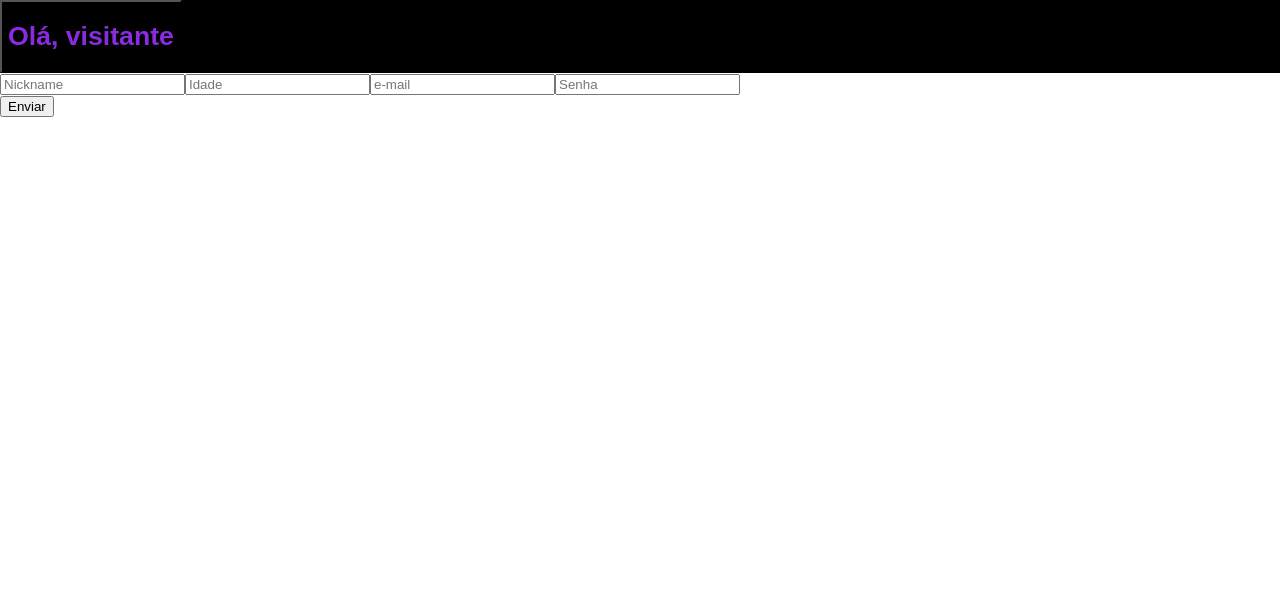
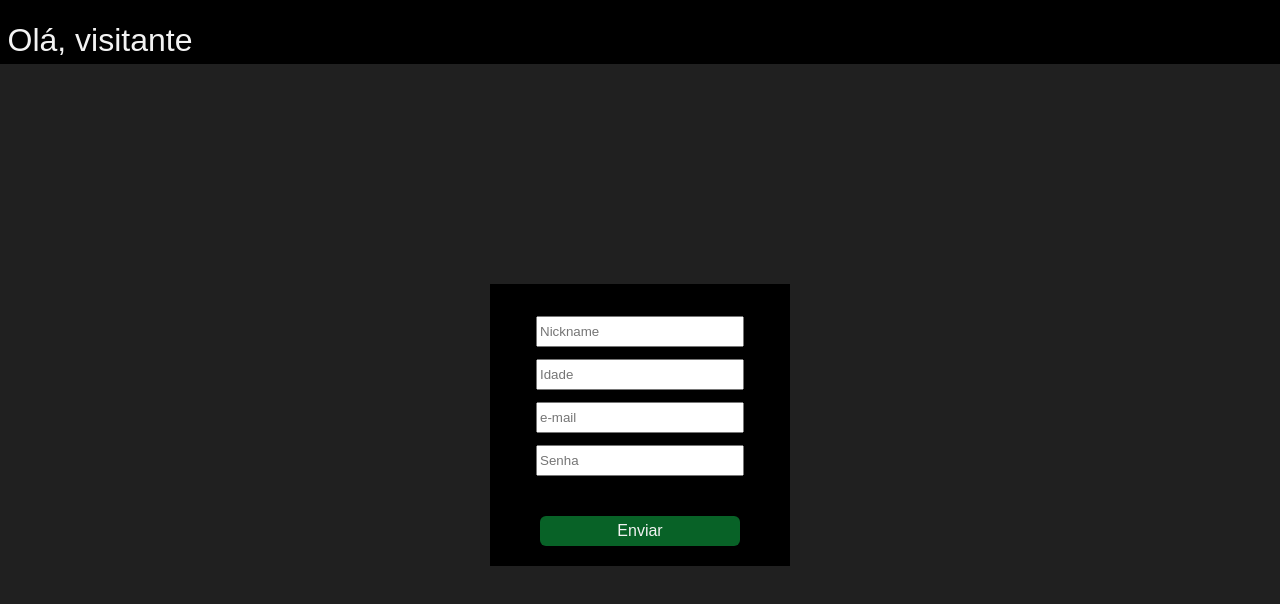
Before and after one commit to sakiokatani/formulario_M02S07, a React (Create React App) app: page / in a window 1280 px wide. Shown: the top 604 px of the page. Built offline with nearby package versions, Linux system fonts and the light colour scheme.

Commit message:
components styling

```diff
--- a/src/App.css
+++ b/src/App.css
@@ -0,0 +1,8 @@
+.body-wrapper{
+    display: flex;
+    flex-direction: column;
+    align-items: center;
+    align-content: center;
+    box-sizing: border-box;
+    overflow: hidden;
+}
--- a/src/App.js
+++ b/src/App.js
@@ -15,11 +15,17 @@ function App() {
   };
 
   return (
-    <div>
+<>
+    <div className="header-wrapper">
       <Header/>
+      </div>
+
+      <div className='body-wrapper'>
       <Form onButtonClick={handleButtonClick} />
       <Card />
     </div>
+
+</>
   );
 }
 
--- a/src/components/Button.jsx
+++ b/src/components/Button.jsx
@@ -1,5 +1,7 @@
 import React, { useRef, useState } from "react";
 import Card from "../components/Card";
+
+import '../styles/button.css'
 
 function Button({ nicknameRef, ageRef, emailRef, passwordRef }) {
   const [message, setMessage] = useState("");
--- a/src/components/Card.jsx
+++ b/src/components/Card.jsx
@@ -5,7 +5,7 @@ function Card({ cardVisible, cardData }) {
 
   if (cardVisible) {
     return (
-      <div>
+      <div className="cardContent">
         <ul>
           <li>Nickname: {cardData.nickname}</li>
           <li>Age: {cardData.age}</li>
--- a/src/components/Form.jsx
+++ b/src/components/Form.jsx
@@ -2,6 +2,8 @@ import React from "react";
 import { useState, useRef } from "react";
 
 import Button from '../components/Button'
+
+import '../styles/form.css';
 
 function Form({handleButtonClick}){
 
@@ -16,9 +18,9 @@ function Form({handleButtonClick}){
     const passwordRef = useRef(null);
 
     return(
-        <>
+        <div className="form-wrapper">
+    <div className="form-group">
         <form>
-            <div className="form-group">
 
             <input
             id="name"
@@ -58,9 +60,9 @@ function Form({handleButtonClick}){
             onChange={(event) => setPassword(event.target.value)}
             >
             </input>
-            </div>
         </form>
-            <div>
+    </div>
+            <div className="button-wrapper">
             <Button
                 nicknameRef={nicknameRef}
                 ageRef={ageRef}
@@ -69,7 +71,7 @@ function Form({handleButtonClick}){
                 onClick={handleButtonClick}
             />
             </div>
-        </>
+        </div>
     )
 }
 
--- a/src/index.css
+++ b/src/index.css
@@ -1,13 +1,15 @@
-body {
-  margin: 0;
-  font-family: -apple-system, BlinkMacSystemFont, 'Segoe UI', 'Roboto', 'Oxygen',
-    'Ubuntu', 'Cantarell', 'Fira Sans', 'Droid Sans', 'Helvetica Neue',
-    sans-serif;
-  -webkit-font-smoothing: antialiased;
-  -moz-osx-font-smoothing: grayscale;
+#root{
+  width: 100vw;
+  height: 100vh;
 }
 
-code {
-  font-family: source-code-pro, Menlo, Monaco, Consolas, 'Courier New',
-    monospace;
+body {
+  display: flex;
+  flex-direction: column;
+  box-sizing: border-box;
+  width: 100vw;
+  height: 100vh;
+  margin: 0;
+  padding: 0;
+  background-color: rgb(32, 32, 32);
 }
--- /dev/null
+++ b/src/styles/button.css
@@ -0,0 +1,10 @@
+button{
+    height: 30px;
+    width: 200px;
+    border-radius: 6px;
+    border-style: none;
+    background-color: rgb(8, 98, 39);
+    color: rgb(243, 243, 243);
+    font-weight: 500;
+    font-size: medium;
+}
--- /dev/null
+++ b/src/styles/card.css
@@ -0,0 +1,3 @@
+.cardContent ul{
+    margin:0;
+}
--- a/src/styles/form.css
+++ b/src/styles/form.css
@@ -1,9 +1,39 @@
-form{
+.form-wrapper{
     display: flex;
     flex-direction: column;
-    width: 250px;
+    min-width: 30vw;
+    padding: 20px;
+    align-items: center;
+    align-content: center;
+    box-sizing: border-box;
+    overflow: hidden;
+    background-color: none;
+    margin: 25vh;
 }
-
 .form-group{
     display: flex;
+    flex-direction: column;
+    width: 300px;
+    align-items: center;
+    align-content: center;
+    background-color: rgb(0, 0, 0);
 }
+form{
+    width: 250px;
+    padding: 20px;
+    text-align: center;
+
+}
+input{
+    margin-top: 12px ;
+    height: 25px;
+    width: 200px;
+  }
+
+.button-wrapper{
+    width: 260px;
+    height: 30px;
+    padding: 20px;;
+    background-color: rgb(0, 0, 0);
+    text-align: center;
+}
--- a/src/styles/header.css
+++ b/src/styles/header.css
@@ -1,14 +1,25 @@
 .header-component-flex{
     display: flex;
     flex-direction: row;
+    height: 8vh;
     justify-content: space-between;
     background-color: black;
-    color: azure;
+
+}
+
+.header-name{
+    display: flex;
+    flex-direction: row;
+    min-width: 600px;
+}
+
+.PageTitle{
+    font-weight: 400;
 }
 
 .header-name button{
     background-color: transparent;
-    color: aliceblue;
+    color:  rgb(243, 243, 243)
 }
 .header-name button:hover{
     background-color: transparent;
```
